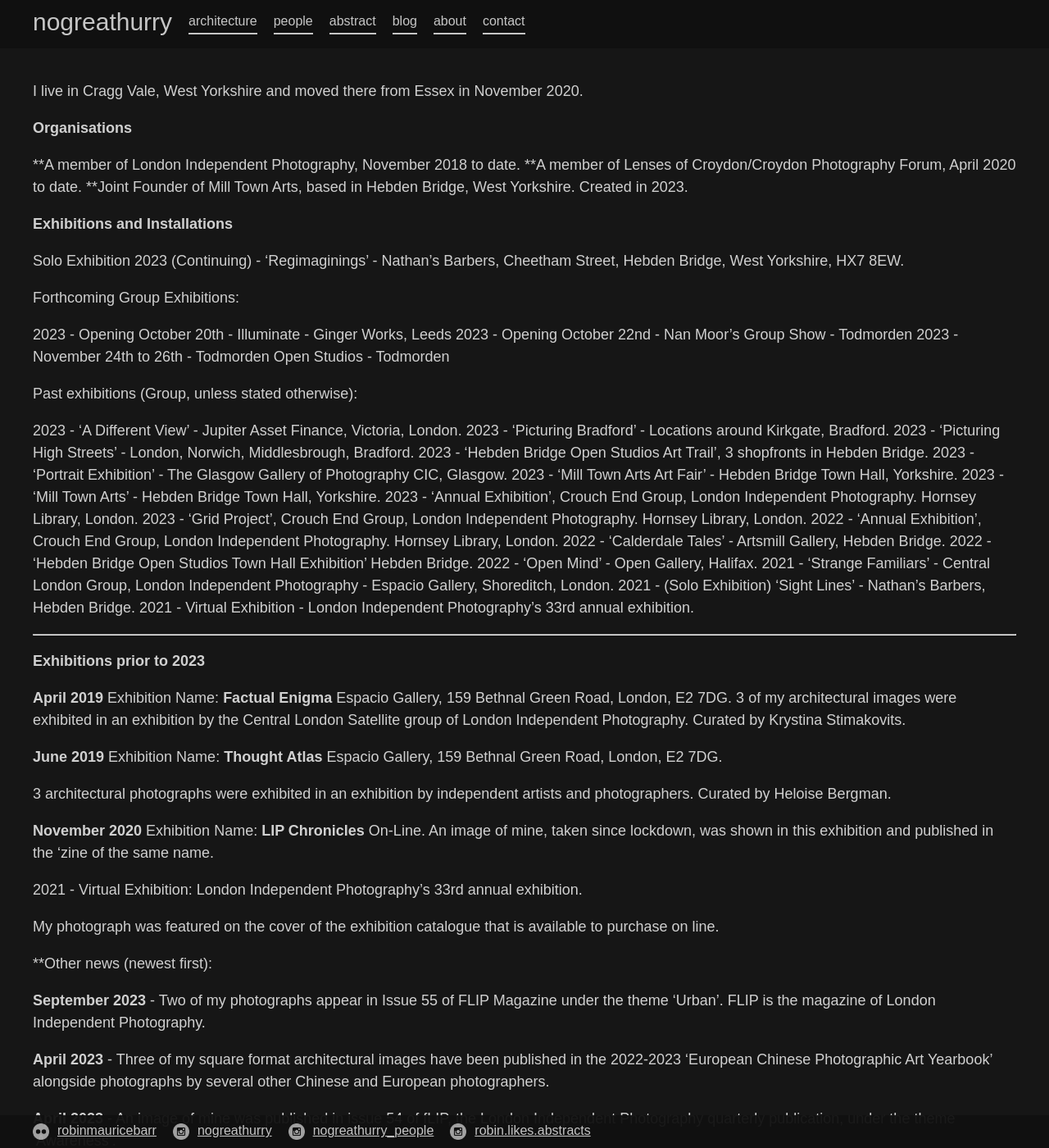
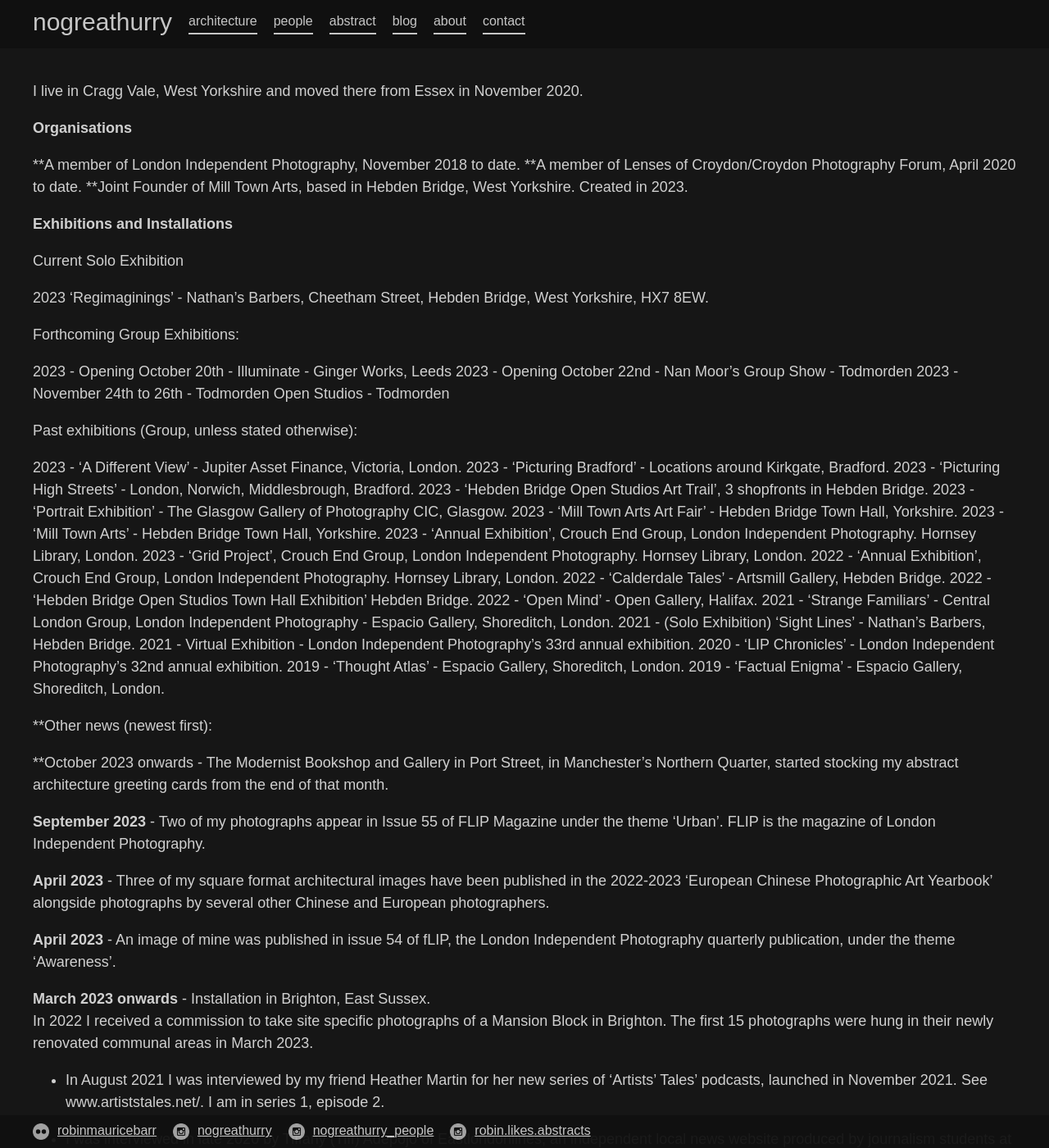
Before and after one commit to 987poiuytrewq/nogreathurry, a Jekyll site: the page built from blog.md, in a window 1280 px wide and 1400 px high. Shown: the whole window at 82% size. Built offline with Jekyll 4.4.1, drawn with Linux system fonts in a browser that asks for light colours; some of the changed text lies outside the part shown.

Commit message:
Updated Blog

```diff
--- a/blog.md
+++ b/blog.md
@@ -13,9 +13,9 @@ I live in Cragg Vale, West Yorkshire and moved there from Essex in November 2020
 
 **Exhibitions and Installations**
 
+Current Solo Exhibition
 
-Solo Exhibition
-2023 (Continuing) - 'Regimaginings' - Nathan's Barbers, Cheetham Street, Hebden Bridge, West Yorkshire, HX7 8EW.
+2023 'Regimaginings' - Nathan's Barbers, Cheetham Street, Hebden Bridge, West Yorkshire, HX7 8EW.
 
 Forthcoming Group Exhibitions:
 
@@ -41,45 +41,13 @@ Past exhibitions (Group, unless stated otherwise):
 2021 - 'Strange Familiars' - Central London Group, London Independent Photography - Espacio Gallery, Shoreditch, London.
 2021 - (Solo Exhibition) 'Sight Lines' - Nathan's Barbers, Hebden Bridge.
 2021 - Virtual Exhibition - London Independent Photography's 33rd annual exhibition.
-
-
-
-
-
-_______________________________________________________________
-**Exhibitions prior to 2023**
-
-**April 2019**
-Exhibition Name: **Factual Enigma**
-Espacio Gallery, 159 Bethnal Green Road, London, E2 7DG.
-3 of my architectural images were exhibited in an exhibition by the Central London Satellite group of London Independent Photography. Curated by Krystina Stimakovits.
-
-**June 2019**
-Exhibition Name: **Thought Atlas**
-Espacio Gallery, 159 Bethnal Green Road, London, E2 7DG.
-
-3 architectural photographs were exhibited in an exhibition by independent artists and photographers. Curated by Heloise Bergman.
-
-**November 2020**
-Exhibition Name: **LIP Chronicles**
-On-Line.
-An image of mine, taken since lockdown, was shown in this exhibition and published in the 'zine of the same name.
-
-
-
-
-
-2021 - Virtual Exhibition: London Independent Photography's 33rd annual exhibition.
-
-
-
-
-My photograph was featured on the cover of the exhibition catalogue that is available to purchase on line.
-
-
-
+2020 - 'LIP Chronicles' - London Independent Photography's 32nd annual exhibition.
+2019 - 'Thought Atlas' - Espacio Gallery, Shoreditch, London.
+2019 - 'Factual Enigma' - Espacio Gallery, Shoreditch, London.
 
 **Other news (newest first):
+
+**October 2023 onwards - The Modernist Bookshop and Gallery in Port Street, in Manchester's Northern Quarter, started stocking my abstract architecture greeting cards from the end of that month.
 
 **September 2023** - Two of my photographs appear in Issue 55 of FLIP Magazine under the theme 'Urban'. FLIP is the magazine of London Independent Photography.
 
@@ -90,10 +58,6 @@ My photograph was featured on the cover of the exhibition catalogue that is avai
 **March 2023 onwards** - Installation in Brighton, East Sussex.
 In 2022 I received a commission to take site specific photographs of a Mansion Block in Brighton. The first 15 photographs were hung in their newly renovated communal areas in March 2023.
 
-**July 2022** Hebden Bridge Open Studios 2022 Art Trail
-
-Two of my 'Fraisthorpe' double exposure photographs, previously exhibited at Espacio Gallery in Shoreditch, London, appeared in the front windows of Valli Opticians in the centre of Hebden Bridge as part of the 2022 Art Trail.
-
 * In August 2021 I was interviewed by my friend Heather Martin for her new series of 'Artists' Tales' podcasts, launched in November 2021.  See www.artiststales.net/. I am in series 1, episode 2.
 
 * I was interviewed in late 2020 by Tiffany (Tiff) Adepojo of Eastlondonlines, an independent local news website produced by journalism students at Goldsmiths, University of London.  The interview by Tiff took place on Zoom and was published on 9th November 2020 and appears on https://www.eastlondonlines.co.uk/2020/11/croydons-photography-club-boosts-members-across-the-uk/
```
